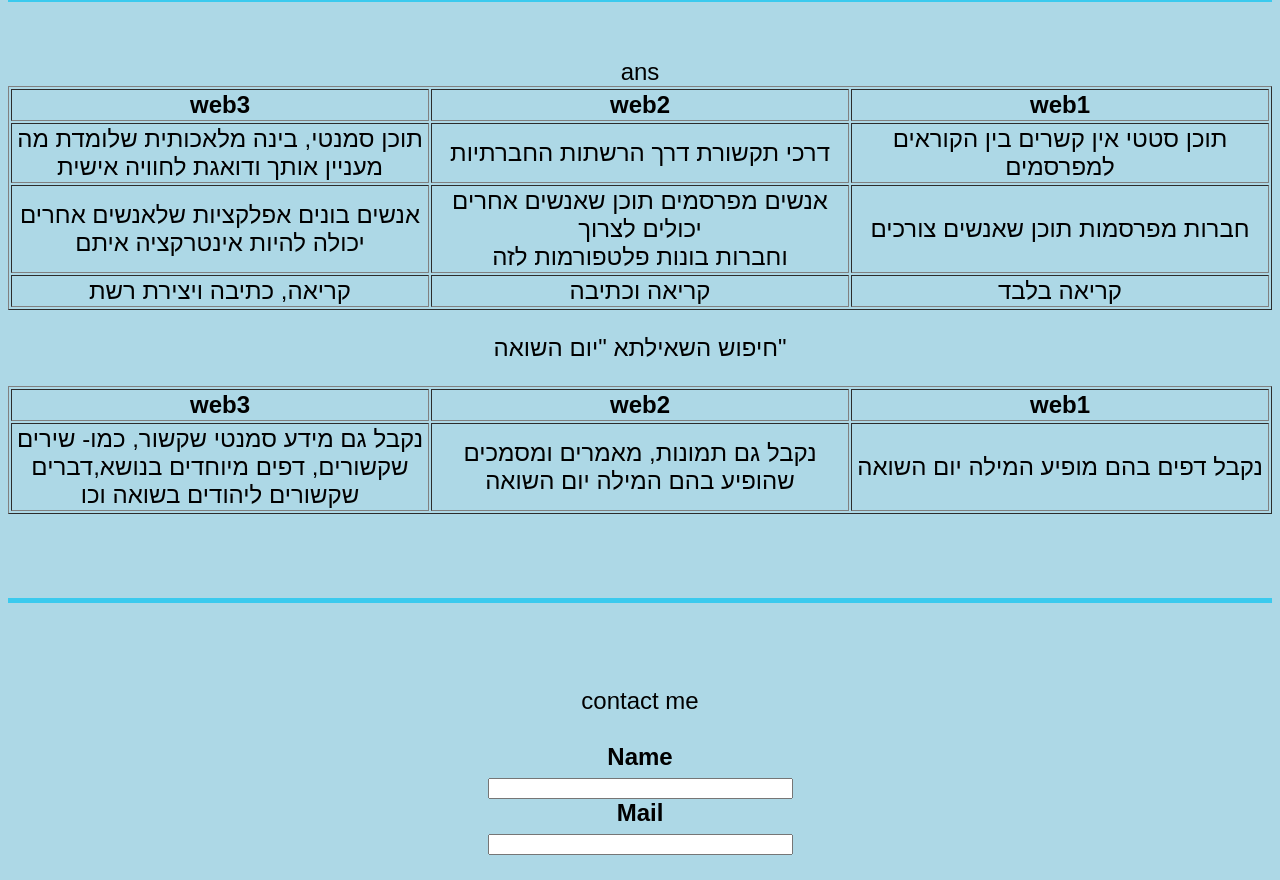
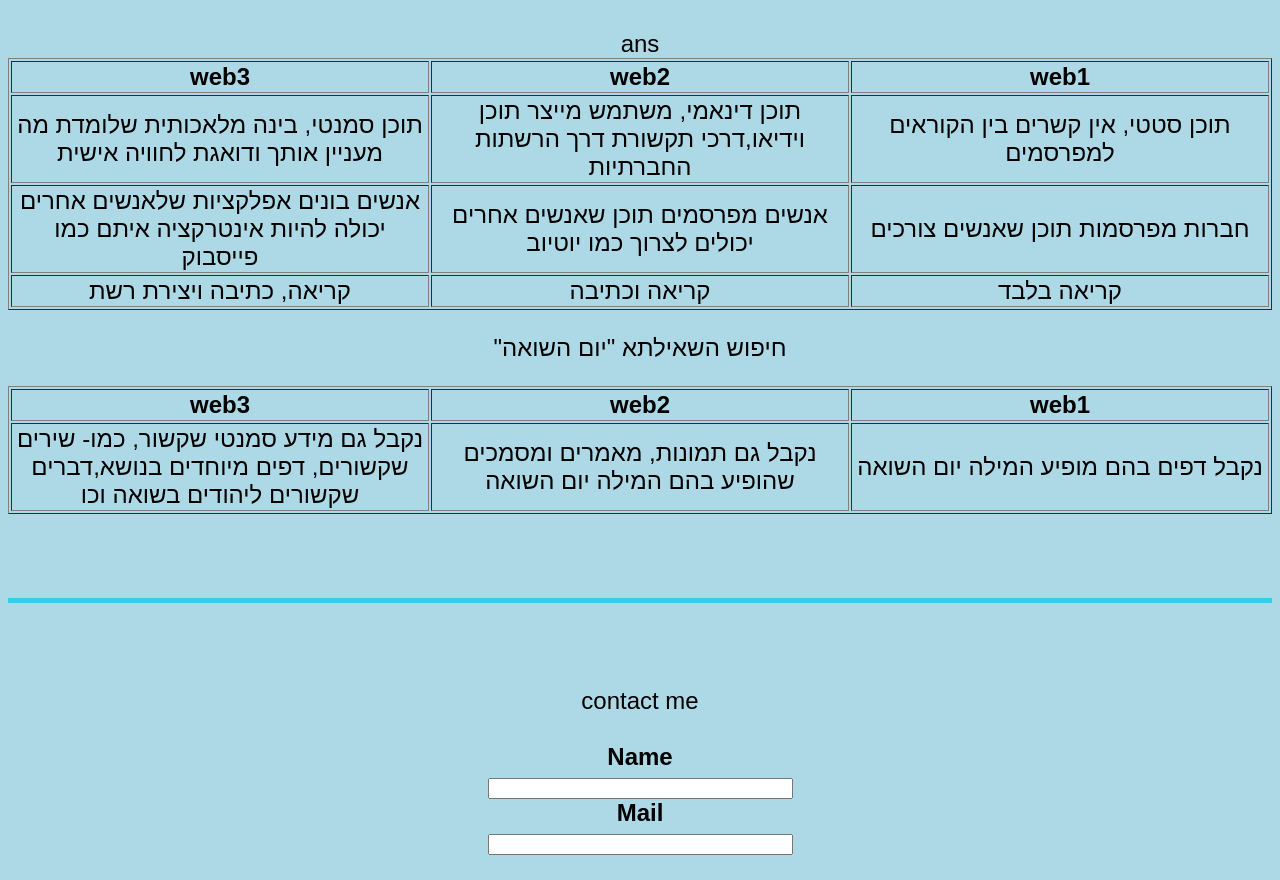
Before and after one commit to Web-Development-Environments-2021/203340674, a plain HTML site: page index.html in a window 1280 px wide. Shown: the part 2670-3550 px from the top of the page. Drawn offline with Linux system fonts and the light colour scheme.

Commit message:
שינויים קטנים

```diff
--- a/index.html
+++ b/index.html
@@ -36,6 +36,8 @@ about me
 .את בר המצווה חגגתי בה' באייר תש"ח בתלאביב- שם גרתי כל ילדותי
 <br/>
 .היום אני גר בקבוצת יבנה עם אשתי תמרה ולנו 5 ילדים, 21 נכדים ו10 נינים (טפו טפו טפו!)
+<br/>
+.אני אוהב לצלם, להתנדב בבית משפט ולהיות עם המשפחה שלי
 </p>
 <br/>
 <br/>
@@ -136,8 +138,6 @@ scan my code
 <br/>
 <br/>
 <br/>
-<br/>
-<br/>
 <img src="flowcode.png" width="200" height="200">
 <br/>
 <br/>
@@ -156,18 +156,17 @@ ans
       <td width="33.3%"><b>web3</b></td>
     </tr>
     <tr>
-      <td width="33.3%">תוכן סטטי אין קשרים בין הקוראים למפרסמים</td>
-      <td width="33.3%">דרכי תקשורת דרך הרשתות החברתיות</td>
+      <td width="33.3%">תוכן סטטי, אין קשרים בין הקוראים למפרסמים</td>
+      <td width="33.3%">תוכן דינאמי, משתמש מייצר תוכן וידיאו,דרכי תקשורת דרך הרשתות החברתיות</td>
       <td width="33.3%">  תוכן סמנטי, בינה מלאכותית שלומדת מה מעניין אותך ודואגת לחוויה אישית</td>
     </tr>
     <tr>
-    <td width="33.3%">חברות מפרסמות תוכן שאנשים צורכים</td>
-    <td width="33.3%">אנשים מפרסמים תוכן שאנשים אחרים יכולים לצרוך
-    <br>
-    וחברות בונות פלטפורמות לזה</td>
+    <td width="33.3%"> חברות מפרסמות תוכן שאנשים צורכים</td>
+    <td width="33.3%">אנשים מפרסמים תוכן שאנשים אחרים יכולים לצרוך כמו יוטיוב
+    </td>
     <td width="33.3%"> אנשים בונים אפלקציות שלאנשים אחרים
     </br>
-       יכולה להיות אינטרקציה איתם</td>
+        יכולה להיות אינטרקציה איתם כמו פייסבוק</td>
     </tr>
     <tr>
       <td width="33.3%">קריאה בלבד</td>
@@ -178,7 +177,7 @@ ans
 </table>
 <div class="use case" dir="rtl">
   <p>
-    "חיפוש השאילתא "יום השואה
+    חיפוש השאילתא "יום השואה"
   </p>
   <table border="1" class="use case">
     <tbody>
--- a/style.css
+++ b/style.css
@@ -28,6 +28,7 @@ body{
 	font-family: 'Copperplate', fantasy;
 	margin-left: 1em;
 	text-decoration: none;
+
 }
 
 a:hover{
```
Also changed, not shown: logo1.PNG (deleted).
